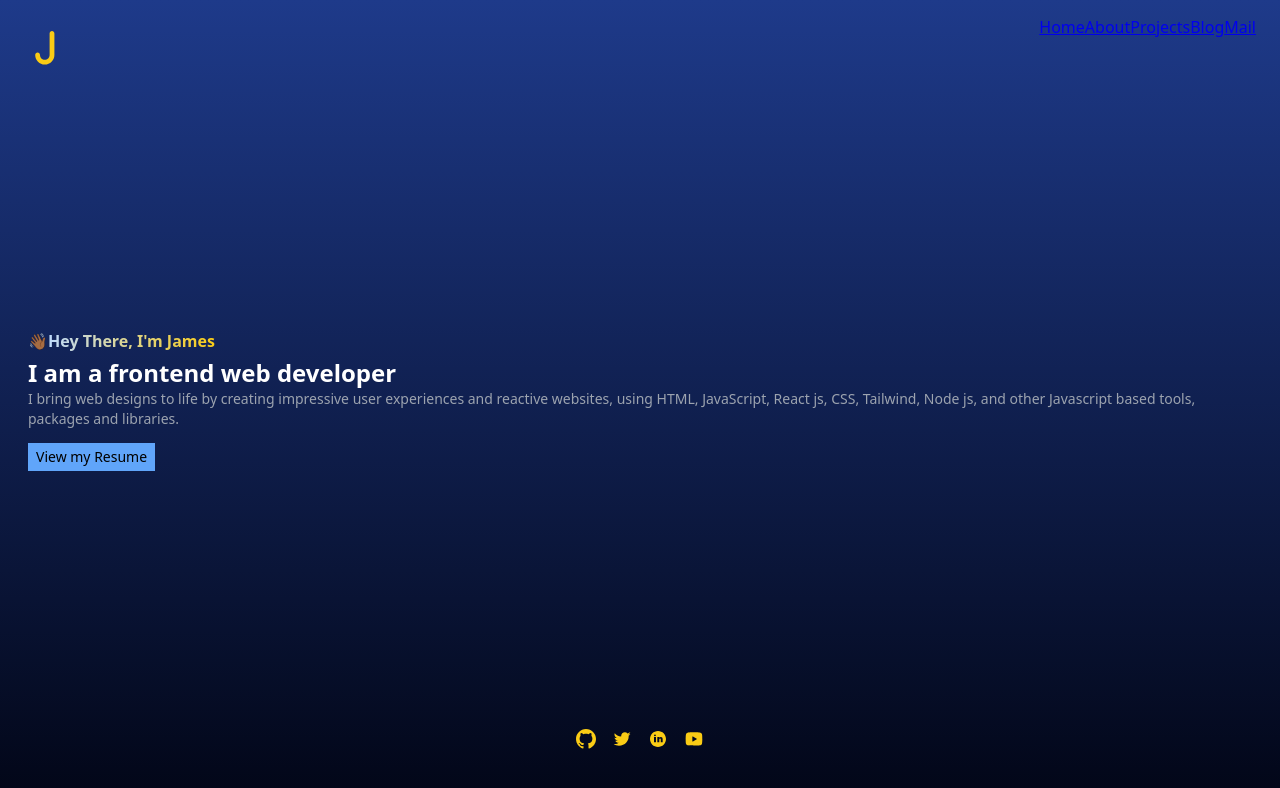
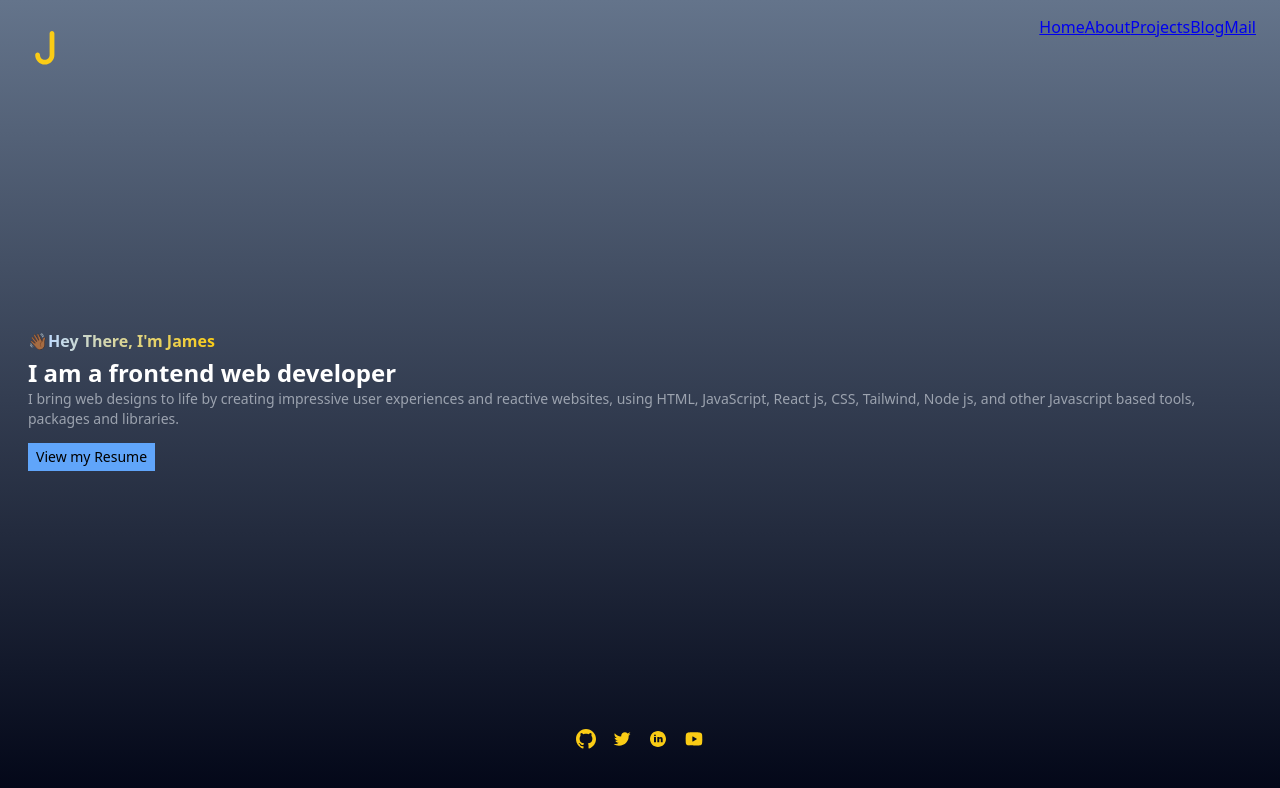
Before and after one commit to james-e-o/Profile, a Next.js app: page / in a window 1280 px wide. Shown: the top 788 px of the page. Built offline with nearby package versions, Linux system fonts and the light colour scheme.

Commit message:
office push29/6

```diff
--- a/app/globals.css
+++ b/app/globals.css
@@ -15,13 +15,12 @@
 }
 
 .mobile_menu {
-    /* transition: backdrop-filter 150ms ease-in-out; */
     @apply font-normal text-sm absolute h-full left-0 right-0 filter backdrop-blur-0
      bg-transparent hidden justify-center flex-col items-center
 }
 
 .popdiv {
-   @apply flex backdrop-blur animate-slow_blur
+   @apply flex backdrop-blur animate-slow_blur z-[1]
 }
 
 .popbox {
--- a/app/page.jsx
+++ b/app/page.jsx
@@ -8,11 +8,22 @@ export default function Home() {
     useEffect(()=>{
 
     },[])
+    document.onclick=(e)=>{
+        const popdiv = document.querySelector('#mobile-menu')
+        const popbox = document.querySelector('#link-container')
+        if (popdiv.classList.contains('popdiv')){
+            if(e.target == popdiv && e.target != popbox){
+                popdiv.classList.remove('popdiv')
+            }
+        }
+    }
+    // const [opaqe, setOpaque]=useState(0)
     function Pop (e){
         const popdiv = document.querySelector('#mobile-menu')
         const popbox = document.querySelector('#link-container')
         const inner_div = document.querySelector('#inner-link-container')
         const links = document.querySelectorAll('#inner-link-container div')
+
         popdiv.classList.add("popdiv")
         popbox.classList.add("popbox")
         inner_div.classList.add("inner_div")
@@ -24,7 +35,7 @@ export default function Home() {
 
     const className = "text-yellow-400 fill-yellow-400 font-sans text-5xl m-0 pt-2 pl-1"
 
-    const data = <div id="container" className="relative flex flex-col justify-between h-vh92 lg:h-screen bg-gradient-to-b from-blue-900 to- bg-slate-950">
+    const data = <div id="container" className="relative flex flex-col justify-between h-vh92 lg:h-screen bg-gradient-to-b from-slate-500 to- bg-slate-950">
 
         <Nav logo={logo} color={className} prop={Pop}/>
         <div id="mobile-menu" className="mobile_menu">
@@ -43,7 +54,8 @@ export default function Home() {
             </div>
         </div>
         <main className="m-0 py-2 px-7">
-            <div >
+            <div id="main_wrapper" className="opacity-100 translate-y-0 animate-land_anime2">
+
                 <h4 className="m-0 pb-1">
                     <span className="w-3 h-3 p- fill-amber-800">&#128075;&#127998;</span>
                     <span className="text-gray-300 bg-clip-text text-transparent bg-gradient-to-r from-blue-200 to-yellow-400 ">Hey There, I'm James</span>
@@ -57,7 +69,7 @@ export default function Home() {
             </div>
         </main>
         <footer className="m-0 px-4 pb-6 flex justify-center">
-            <div id='page-footer' className="py-2">
+            <div id='page-footer' className="py-2 animate-blink_anime">
                 <svg xmlns="http://www.w3.org/2000/svg" width="24" height="24" viewBox="0 0 24 24"><path d="M12 0c-6.626 0-12 5.373-12 12 0 5.302 3.438 9.8 8.207 11.387.599.111.793-.261.793-.577v-2.234c-3.338.726-4.033-1.416-4.033-1.416-.546-1.387-1.333-1.756-1.333-1.756-1.089-.745.083-.729.083-.729 1.205.084 1.839 1.237 1.839 1.237 1.07 1.834 2.807 1.304 3.492.997.107-.775.418-1.305.762-1.604-2.665-.305-5.467-1.334-5.467-5.931 0-1.311.469-2.381 1.236-3.221-.124-.303-.535-1.524.117-3.176 0 0 1.008-.322 3.301 1.23.957-.266 1.983-.399 3.003-.404 1.02.005 2.047.138 3.006.404 2.291-1.552 3.297-1.23 3.297-1.23.653 1.653.242 2.874.118 3.176.77.84 1.235 1.911 1.235 3.221 0 4.609-2.807 5.624-5.479 5.921.43.372.823 1.102.823 2.222v3.293c0 .319.192.694.801.576 4.765-1.589 8.199-6.086 8.199-11.386 0-6.627-5.373-12-12-12z"/></svg>
                 <svg name="twitter" id="twitter" xmlns="http://www.w3.org/2000/svg"  viewBox="0 0 24 24" width="24px" height="24px">    <path d="M22,3.999c-0.78,0.463-2.345,1.094-3.265,1.276c-0.027,0.007-0.049,0.016-0.075,0.023c-0.813-0.802-1.927-1.299-3.16-1.299 c-2.485,0-4.5,2.015-4.5,4.5c0,0.131-0.011,0.372,0,0.5c-3.353,0-5.905-1.756-7.735-4c-0.199,0.5-0.286,1.29-0.286,2.032 c0,1.401,1.095,2.777,2.8,3.63c-0.314,0.081-0.66,0.139-1.02,0.139c-0.581,0-1.196-0.153-1.759-0.617c0,0.017,0,0.033,0,0.051 c0,1.958,2.078,3.291,3.926,3.662c-0.375,0.221-1.131,0.243-1.5,0.243c-0.26,0-1.18-0.119-1.426-0.165 c0.514,1.605,2.368,2.507,4.135,2.539c-1.382,1.084-2.341,1.486-5.171,1.486H2C3.788,19.145,6.065,20,8.347,20 C15.777,20,20,14.337,20,8.999c0-0.086-0.002-0.266-0.005-0.447C19.995,8.534,20,8.517,20,8.499c0-0.027-0.008-0.053-0.008-0.08 c-0.003-0.136-0.006-0.263-0.009-0.329c0.79-0.57,1.475-1.281,2.017-2.091c-0.725,0.322-1.503,0.538-2.32,0.636 C20.514,6.135,21.699,4.943,22,3.999z"/></svg>
                 <svg id="linkedin" xmlns="http://www.w3.org/2000/svg"  viewBox="0 0 30 30" width="24px" height="24px">    <path d="M15,3C8.373,3,3,8.373,3,15c0,6.627,5.373,12,12,12s12-5.373,12-12C27,8.373,21.627,3,15,3z M10.496,8.403 c0.842,0,1.403,0.561,1.403,1.309c0,0.748-0.561,1.309-1.496,1.309C9.561,11.022,9,10.46,9,9.712C9,8.964,9.561,8.403,10.496,8.403z M12,20H9v-8h3V20z M22,20h-2.824v-4.372c0-1.209-0.753-1.488-1.035-1.488s-1.224,0.186-1.224,1.488c0,0.186,0,4.372,0,4.372H14v-8 h2.918v1.116C17.294,12.465,18.047,12,19.459,12C20.871,12,22,13.116,22,15.628V20z"/></svg>
--- a/components/header.jsx
+++ b/components/header.jsx
@@ -6,7 +6,7 @@ export const Nav = ({logo,color,prop}) => {
 
 
   return (
-    <header className="py-4 px-6 flex justify-between">
+    <header className="py-4 px-6 flex justify-between animate-land_anime1">
         <div>
           <Link href="/About" className="no-underline appearance-none">
             <h1 className={color}>{logo}</h1>
--- a/tailwind.config.js
+++ b/tailwind.config.js
@@ -13,8 +13,6 @@ module.exports = {
       colors :{
         darkNavy: '#1f1724f5'
       },
-
-
 
       width : {
         w2px: '2px',
@@ -45,7 +43,10 @@ module.exports = {
         'slow_blur':    "slow_blur 300ms ease-out -80ms",
         'border_anime_w': "border_anime_w 500ms ease-out -50ms",
         'border_anime_h': "border_anime_h 500ms ease-out -50ms",
-        'link_anime':  "link_anime 650ms ease-in-out -350ms"
+        'link_anime':  "link_anime 500ms ease-in-out -350ms",
+        'land_anime1':  "land_anime1 600ms ease-in-out -300ms",
+        'land_anime2':  "land_anime2 600ms ease-in-out -50ms",
+        'blink_anime':  "blink_anime 1.2s ease-in-out -50ms"
       },
 
       keyframes : {
@@ -78,6 +79,28 @@ module.exports = {
           '40%': {"opacity": "0"},
           '80%': {"opacity": "1"},
           'to': {"opacity": "1", transform : "translateY(0px)"}
+        },
+
+        land_anime1 : {
+          '0%' :{"opacity": "0", transform :"translateY(22px)"},
+          '40%': {"opacity": "0"},
+          '70%': {"opacity": "1"},
+          'to': {"opacity": "1", transform : "translateY(0px)"}
+        },
+
+        land_anime2 : {
+          '0%' :{"opacity": "0", transform :"translateY(22px)"},
+          '40%': {"opacity": "0"},
+          '70%': {"opacity": "1"},
+          'to': {"opacity": "1", transform : "translateY(0px)"}
+        },
+
+        blink_anime : {
+          '0%' :{"opacity": "0"},
+          '40%': {"opacity": "0"},
+          '60%': {"opacity": "1"},
+          '88%': {"opacity": "0"},
+          'to': {"opacity": "1"}
         }
 
       },
```
